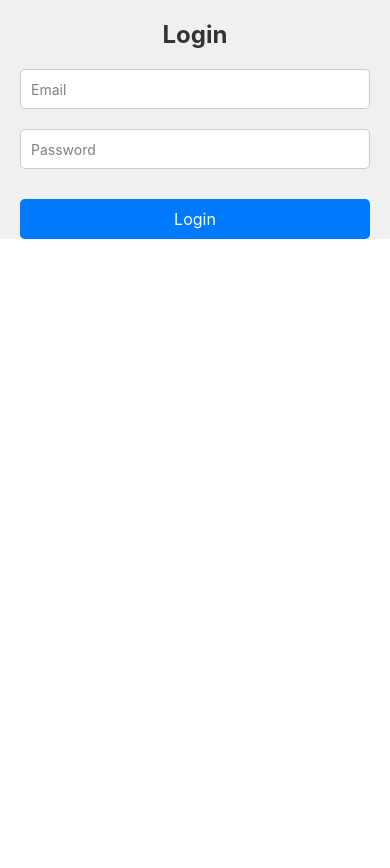
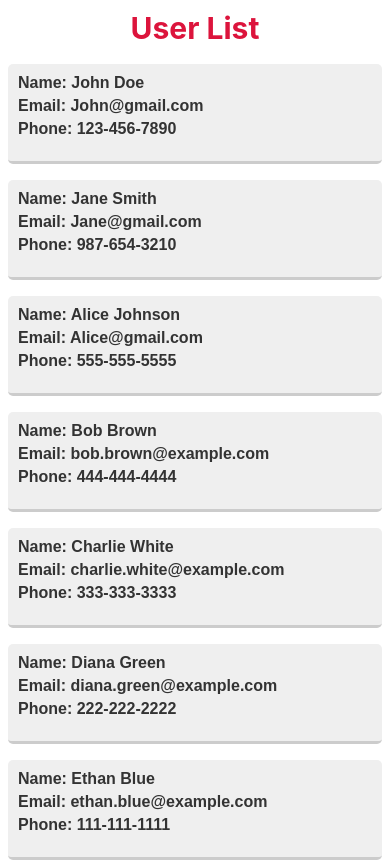
Before and after one commit to R-e-h-a-n-N-a-s-e-e-r/leaning-React-Native, a React Native app: screen / in a window 390 px wide. Before the commit the page ends 844 px from the top, so only its background shows below. Built offline with nearby package versions, Linux system fonts and the light colour scheme.

Commit message:
Displaying Custom Component using FlatList

```diff
--- a/App.tsx
+++ b/App.tsx
@@ -1,6 +1,7 @@
 import { Button, StyleSheet, Text, View } from 'react-native';
 import React from 'react';
 import LoginForm from './src/Components/LoginForm';
+import ContantListScreen from './src/Screens/Contant/ContantListScreen';
 
 const App = () => {
   return (
@@ -12,7 +13,7 @@ const App = () => {
       {/* <Styling /> */}
       {/* <FlatListScreen /> */}
       {/* <SectionListScreen /> */}
-      <LoginForm />
+      <ContantListScreen/>
     </View>
   );
 };
--- /dev/null
+++ b/src/Components/ContantItem.tsx
@@ -0,0 +1,35 @@
+import { StyleSheet, Text, View } from 'react-native';
+import React from 'react';
+
+const ContantItem = ({ name, email, phone }: any) => {
+  return (
+    <View style={styles.container}>
+      <Text style={styles.text}>Name: {name}</Text>
+      <Text style={styles.text}>Email: {email}</Text>
+      <Text style={styles.text}>Phone: {phone}</Text>
+    </View>
+  );
+};
+
+export default ContantItem;
+
+const styles = StyleSheet.create({
+  container: {
+    padding: 10,
+    margin: 8,
+    backgroundColor: '#efefefff',
+    borderRadius: 5,
+    shadowColor: '#000',
+    borderBottomColor: '#ccc',
+    borderBottomWidth: 3,
+    height: 100,
+  },
+
+  text: {
+    fontSize: 16,
+    marginBottom: 5,
+    fontFamily: 'Arial',
+    fontWeight: '700',
+    color: '#333',
+  },
+});
--- /dev/null
+++ b/src/Screens/Contant/ContantListScreen.tsx
@@ -0,0 +1,35 @@
+import { FlatList, StyleSheet, Text, View } from 'react-native';
+import React from 'react';
+import { UserData } from './UserData';
+import ContantItem from '../../Components/ContantItem';
+const ContantListScreen = () => {
+  const RenderItem = ({ item }: any) => (
+    <ContantItem name={item.name} email={item.email} phone={item.phone} />
+  );
+  return (
+    <View>
+      <FlatList
+        data={UserData}
+        renderItem={RenderItem}
+        keyExtractor={item => item.id}
+        ListHeaderComponent={
+          <Text style={styles.heading}>
+            User List
+          </Text>
+        }
+      />
+    </View>
+  );
+};
+
+export default ContantListScreen;
+
+const styles = StyleSheet.create({
+    heading:{
+        fontSize: 30,
+        fontWeight: 'bold',
+        padding: 10,
+        textAlign: 'center',
+        color:'crimson',
+    }
+});
--- /dev/null
+++ b/src/Screens/Contant/UserData.ts
@@ -0,0 +1,45 @@
+export const UserData = [
+  {
+    id: '1',
+    name: 'John Doe',
+    email: 'John@gmail.com',
+    phone: '123-456-7890',
+  },
+  {
+    id: '2',
+    name: 'Jane Smith',
+    email: 'Jane@gmail.com',
+    phone: '987-654-3210',
+  },
+  {
+    id: '3',
+    name: 'Alice Johnson',
+    email: 'Alice@gmail.com',
+    phone: '555-555-5555',
+  },
+  {
+    id: '4',
+    name: 'Bob Brown',
+    email: 'bob.brown@example.com',
+    phone: '444-444-4444',
+  },
+  {
+    id: '5',
+    name: 'Charlie White',
+    email: 'charlie.white@example.com',
+    phone: '333-333-3333',
+  },
+  {
+    id: '6',
+    name: 'Diana Green',
+    email: 'diana.green@example.com',
+    phone: '222-222-2222',
+  },
+  {
+    id: '7',
+    name: 'Ethan Blue',
+    email: 'ethan.blue@example.com',
+    phone: '111-111-1111',
+  },
+
+];
```
